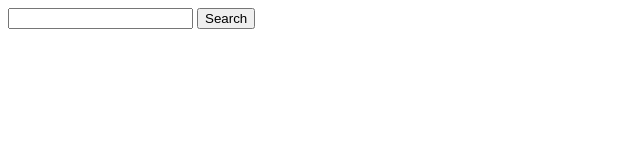
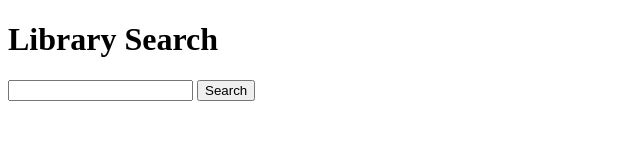
Before and after one commit to cero-dev/SBA-308A, a plain HTML site: page index.html in a window 1280 px wide. Shown: the whole page, without its empty margins (0-640 px from the left). Drawn offline with Linux system fonts and the light colour scheme.

Commit message:
Modify layout so the search bar is grouped

```diff
--- a/index.html
+++ b/index.html
@@ -8,8 +8,12 @@
     <link rel="stylesheet" href="./styles/styles.css">
 </head>
 <body>
-    <input id="searchInput" type="text">
-    <button id="searchButton">Search</button>
+    <div id="searchContainer">
+        <h1>Library Search</h1>
+        <input id="searchInput" type="text">
+        <button onclick="authorSearch()" id="searchButton">Search</button>
+    </div>
+
     <div id="mainContainer"></div>
 </body>
 </html>
```
